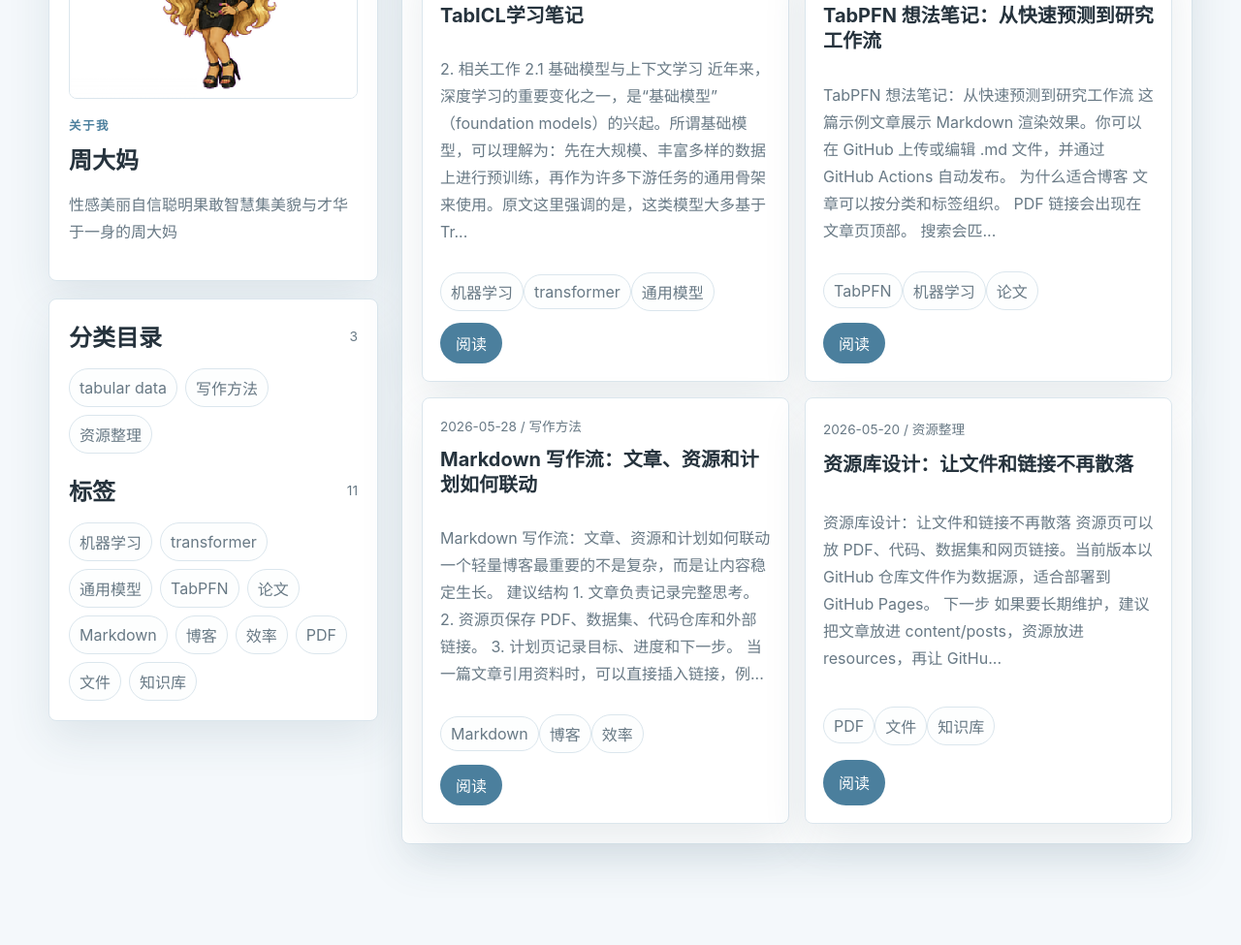
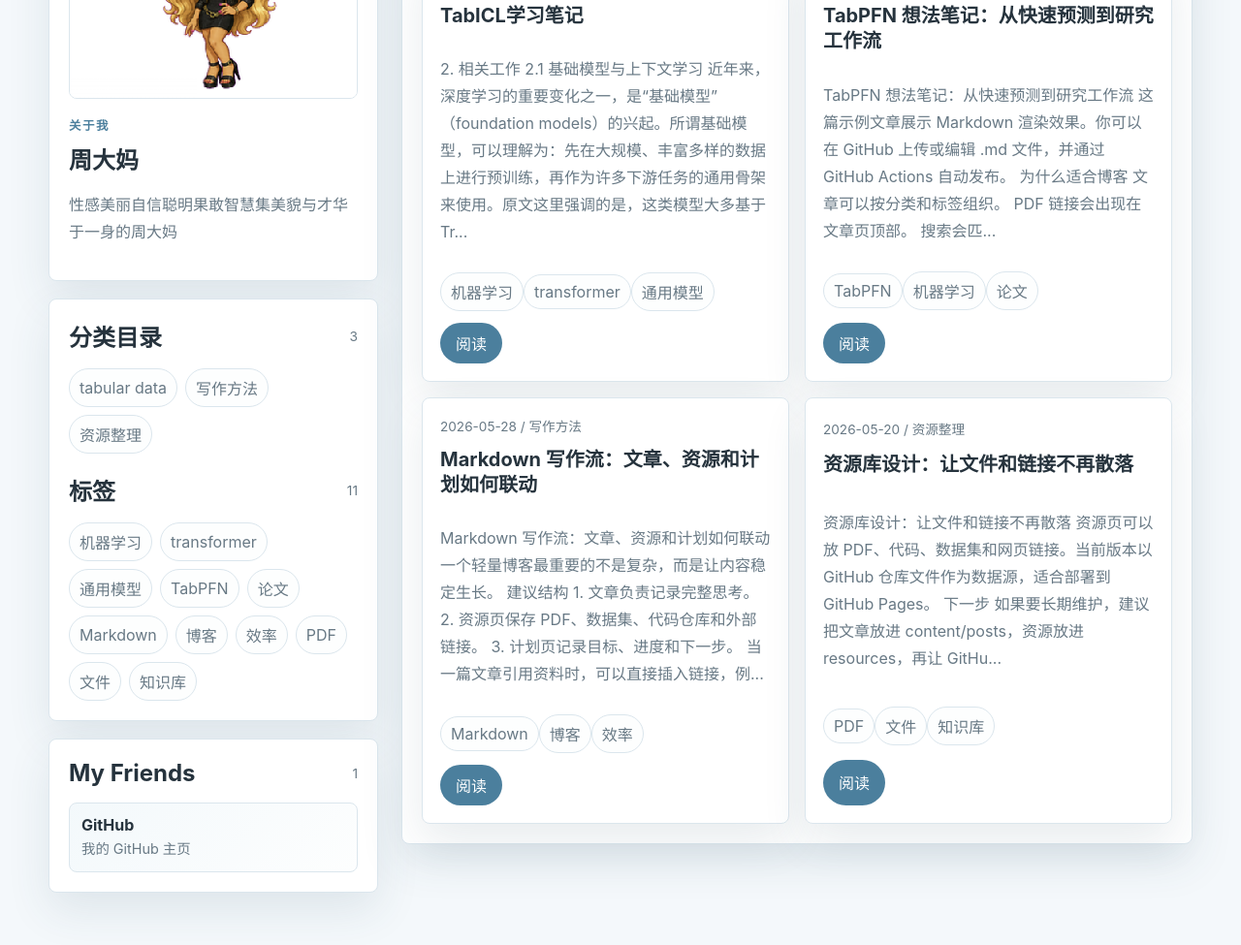
Before and after one commit to zhoudapig13/my-blog, a website: page index.html in a window 1280 px wide. Shown: the part 588-1563 px from the top of the page at 97% size. Before the commit the page ends 1515 px from the top, so only its background shows below. Drawn offline with nearby package versions, Linux system fonts and the light colour scheme.

Commit message:
Add friends links module

```diff
--- a/app.js
+++ b/app.js
@@ -4,6 +4,7 @@ let state = {
   posts: [],
   diary: [],
   resources: [],
+  friends: [],
   plans: []
 };
 
@@ -35,8 +36,10 @@ const els = {
   readerToggle: document.querySelector("#readerToggle"),
   categoryList: document.querySelector("#categoryList"),
   tagList: document.querySelector("#tagList"),
+  friendList: document.querySelector("#friendList"),
   categoryCount: document.querySelector("#categoryCount"),
   tagCount: document.querySelector("#tagCount"),
+  friendCount: document.querySelector("#friendCount"),
   blogFilters: document.querySelector("#blogFilters"),
   resourceList: document.querySelector("#resourceList"),
   planList: document.querySelector("#planList"),
@@ -488,6 +491,22 @@ function renderResources() {
       .join("") || '<div class="empty-state">没有匹配的资源。</div>';
 }
 
+function renderFriends() {
+  if (!els.friendList) return;
+  els.friendCount.textContent = state.friends.length;
+  els.friendList.innerHTML =
+    state.friends
+      .map(
+        (friend) => `
+          <a class="friend-link" href="${escapeHtml(friend.url)}" target="_blank" rel="noreferrer">
+            <strong>${escapeHtml(friend.name)}</strong>
+            <span>${escapeHtml(friend.description || friend.url)}</span>
+          </a>
+        `
+      )
+      .join("") || '<div class="empty-state compact">还没有友链。</div>';
+}
+
 function renderPlans() {
   const done = state.plans.filter((plan) => plan.status === "done").length;
   const progress = state.plans.length ? Math.round((done / state.plans.length) * 100) : 0;
@@ -534,6 +553,7 @@ function renderAll() {
   renderPosts();
   renderDiary();
   renderResources();
+  renderFriends();
   renderPlans();
   renderPreview();
 }
--- a/index.html
+++ b/index.html
@@ -77,6 +77,14 @@
                 <span id="tagCount">0</span>
               </div>
               <div id="tagList" class="tag-list"></div>
+            </section>
+
+            <section class="friends-panel">
+              <div class="section-heading">
+                <h2>My Friends</h2>
+                <span id="friendCount">0</span>
+              </div>
+              <div id="friendList" class="friend-list"></div>
             </section>
           </aside>
 
--- a/scripts/build-site-data.js
+++ b/scripts/build-site-data.js
@@ -89,6 +89,7 @@ function loadMarkdownCollection(collectionDir) {
 const siteData = {
   profile: readJson("data/profile.json", {}),
   resources: readJson("data/resources.json", { items: [] }).items || [],
+  friends: readJson("data/friends.json", { items: [] }).items || [],
   plans: readJson("data/plans.json", { items: [] }).items || [],
   posts: loadMarkdownCollection(postsDir),
   diary: loadMarkdownCollection(diaryDir)
--- a/styles.css
+++ b/styles.css
@@ -298,6 +298,7 @@ body[data-theme="garden"] .theme-strip h1 {
 
 .profile-panel,
 .taxonomy-panel,
+.friends-panel,
 .recent-panel,
 .filter-panel,
 .editor-panel,
@@ -315,6 +316,7 @@ body[data-theme="garden"] .theme-strip h1 {
 
 .profile-panel,
 .taxonomy-panel,
+.friends-panel,
 .recent-panel,
 .filter-panel,
 .editor-panel,
@@ -704,9 +706,41 @@ body[data-theme="garden"] .theme-strip h1 {
 }
 
 .resource-list,
-.plan-list {
+.plan-list,
+.friend-list {
   display: grid;
   gap: 12px;
+}
+
+.friend-link {
+  display: grid;
+  gap: 5px;
+  border: 1px solid var(--line);
+  border-radius: var(--radius);
+  padding: 12px;
+  background:
+    linear-gradient(135deg, color-mix(in srgb, var(--accent-soft) 45%, transparent), transparent),
+    var(--surface-strong);
+  transition:
+    transform 160ms ease,
+    border-color 160ms ease,
+    box-shadow 160ms ease;
+}
+
+.friend-link:hover {
+  border-color: color-mix(in srgb, var(--accent) 55%, var(--line));
+  box-shadow: 0 16px 34px rgba(42, 78, 101, 0.12);
+  transform: translateY(-3px);
+}
+
+.friend-link strong {
+  color: var(--ink);
+}
+
+.friend-link span {
+  color: var(--muted);
+  font-size: 0.9rem;
+  line-height: 1.45;
 }
 
 .resource-card {
```
Also changed, not shown: admin/config.yml (+12 -0 lines), data/friends.json (added, +9 -0 lines), data/site.json.
